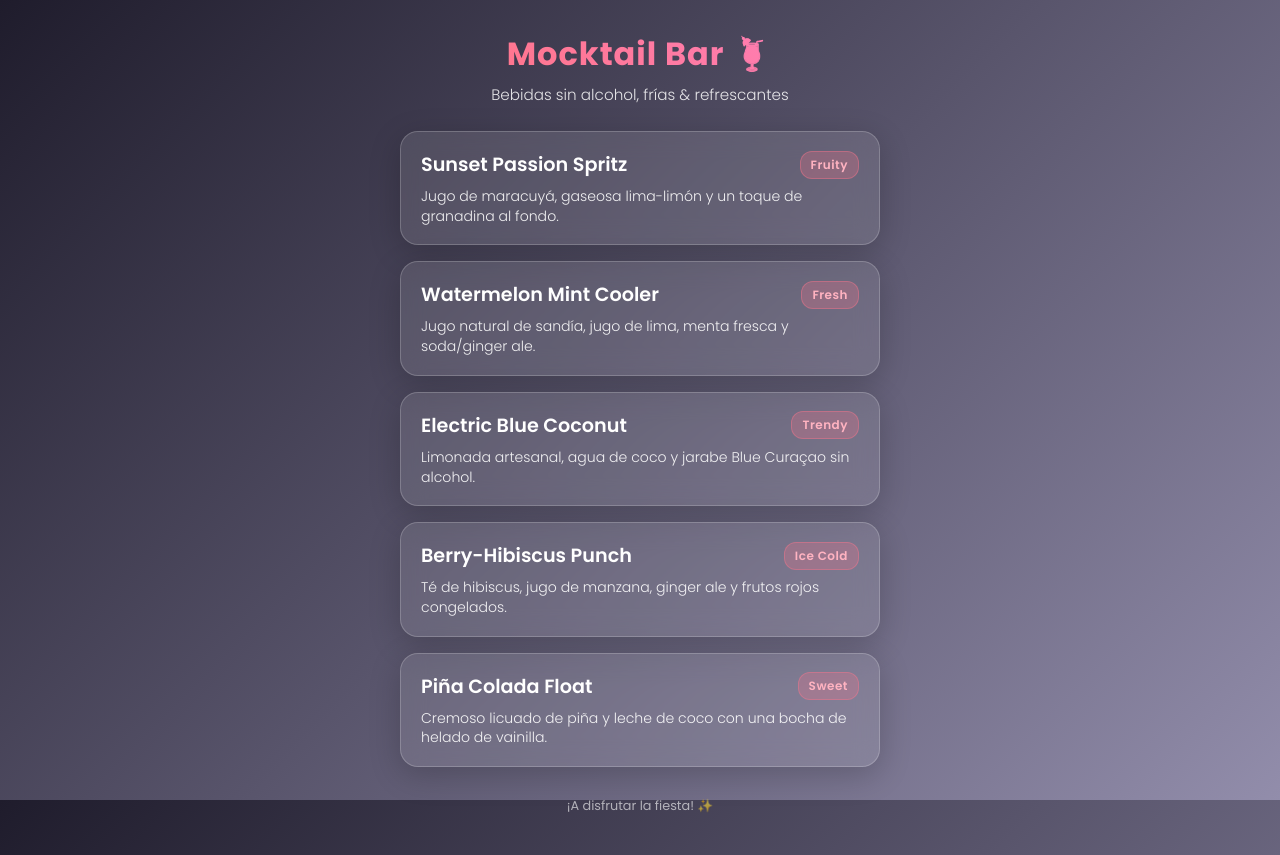
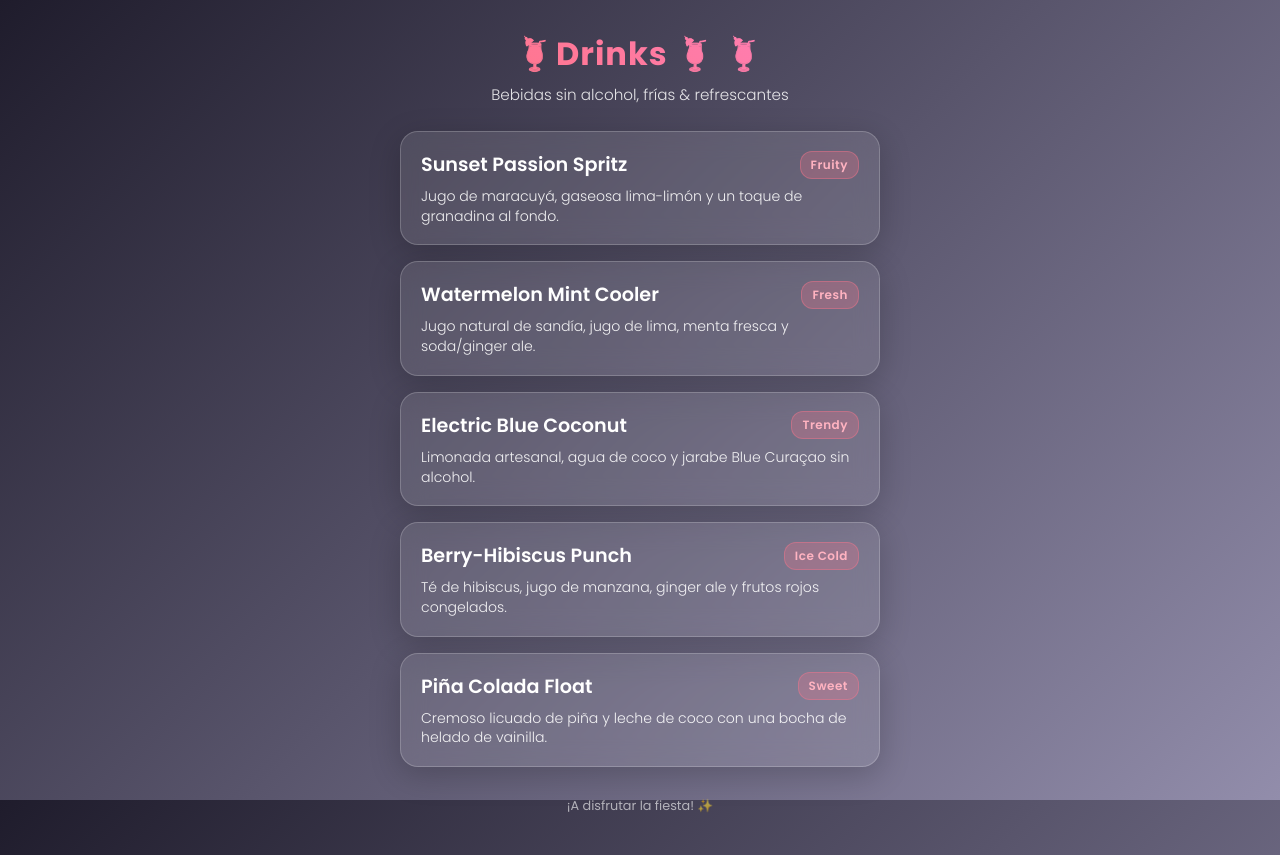
Before and after one commit to fedegaeinschlag-afk/MenuCumple15, a plain HTML site: page index.html in a window 1280 px wide. Drawn offline with Linux system fonts and the light colour scheme.

Commit message:
Update header title from 'Mocktail Bar' to 'Drinks'

```diff
--- a/index.html
+++ b/index.html
@@ -121,7 +121,7 @@
 <body>
 
   <header>
-    <h1>Mocktail Bar 🍹</h1>
+    <h1>🍹Drinks 🍹 🍹</h1>
     <p>Bebidas sin alcohol, frías & refrescantes</p>
   </header>
 
```
